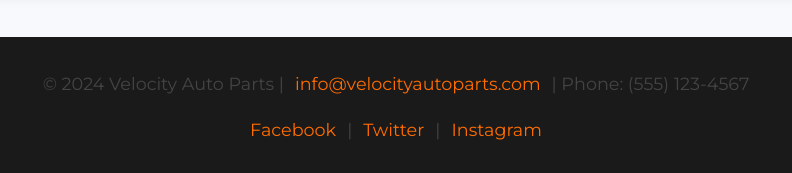
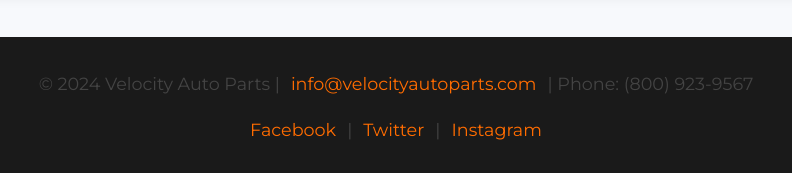
Before and after one commit to anilkumar784/auto9, a plain HTML site: page cookies.html in a window 1280 px wide. Shown: the part 2500-2673 px from the top of the page, 244-1036 px from the left. Drawn offline with Linux system fonts and the light colour scheme.

Commit message:
Update cookies.html

```diff
--- a/cookies.html
+++ b/cookies.html
@@ -153,7 +153,7 @@
 </main>
 
 <footer>
-  <p>© 2024 Velocity Auto Parts | <a href="mailto:info@velocityautoparts.com">info@velocityautoparts.com</a> | Phone: (555) 123-4567</p>
+  <p>© 2024 Velocity Auto Parts | <a href="mailto:info@velocityautoparts.com">info@velocityautoparts.com</a> | Phone: (800) 923-9567</p>
   <p>
     <a href="#" aria-label="Facebook">Facebook</a> |
     <a href="#" aria-label="Twitter">Twitter</a> |
```
